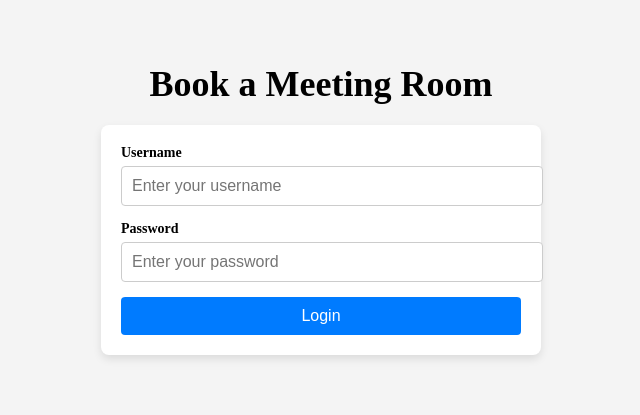
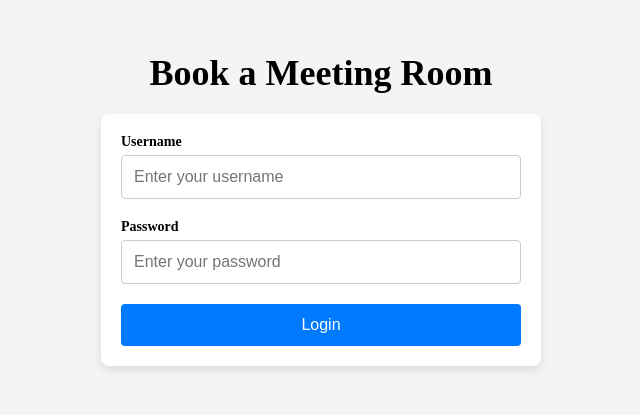
Before and after one commit to aditya0497/Booking-Meeting-Rooms, an Angular app: page /login in a window 1280 px wide. Shown: the part 211-626 px from the top of the page, without its empty margins (319-959 px from the left). Built offline with nearby package versions, Linux system fonts and the light colour scheme.

Commit message:
fixed stylings and login error mesages display

```diff
--- a/src/app/components/booking/booking.component.css
+++ b/src/app/components/booking/booking.component.css
@@ -17,6 +17,7 @@
   width: 450px;
   box-shadow: 0 4px 8px rgba(0, 0, 0, 0.2);
   text-align: left;
+  max-width: 100%;
 }
 
 .modal-content h2 {
@@ -38,10 +39,16 @@ label {
 
 input, select, textarea {
   width: 100%;
+  max-width: 100%;
   padding: 10px;
   margin-top: 5px;
   border: 1px solid #ccc;
   border-radius: 4px;
+  box-sizing: border-box; /* Ensures padding does not cause overflow */
+}
+
+input[type="text"], input[type="date"], input[type="time"], select, textarea {
+  width: 100%; /* Ensure elements take full width of the container */
 }
 
 button {
@@ -52,6 +59,11 @@ button {
   border: none;
   border-radius: 4px;
   cursor: pointer;
+  width: 100%;
+}
+
+button:hover {
+  background-color: #0056b3;
 }
 
 .close-button {
--- a/src/app/components/login/login.component.css
+++ b/src/app/components/login/login.component.css
@@ -1,4 +1,3 @@
-/* Center the entire container */
 .login-container {
   display: flex;
   flex-direction: column;
@@ -6,12 +5,14 @@
   align-items: center;
   height: 100vh;
   background-color: #f4f4f4;
+  padding: 0 20px;
 }
 
 .title {
   font-size: 36px;
   font-weight: bold;
   margin-bottom: 20px;
+  text-align: center;
 }
 
 form {
@@ -24,7 +25,7 @@
 }
 
 .form-group {
-    margin-bottom: 15px;
+  margin-bottom: 20px;
 }
 
 label {
@@ -36,10 +37,11 @@
 
 input {
   width: 100%;
-    padding: 10px;
+  padding: 12px;
   font-size: 16px;
   border: 1px solid #ccc;
   border-radius: 4px;
+  box-sizing: border-box;
 }
 
 input:focus {
@@ -49,14 +51,15 @@
 
 button {
   width: 100%;
-    padding: 10px;
-    background-color: #007bff; /* Blue color for the login button */
+  padding: 12px;
+  background-color: #007bff;
   color: white;
   border: none;
   border-radius: 4px;
   font-size: 16px;
   cursor: pointer;
   transition: background-color 0.3s ease;
+  box-sizing: border-box;
 }
 
 button:hover {
@@ -67,4 +70,5 @@
   color: red;
   margin-top: 10px;
   font-size: 14px;
+  text-align: center;
 }
--- a/src/app/components/login/login.component.ts
+++ b/src/app/components/login/login.component.ts
@@ -23,6 +23,11 @@ export class LoginComponent {
       return;
     }
 
+    if (this.password === '') {
+      this.errorMessage = 'Password is required.';
+      return;
+    }
+
     // Call AuthService to log in the user
     this.authService.login(this.username).subscribe(
       (success) => {
```
Also changed, not shown: src/app/components/login/login.component.html (indentation only). Lines whose indentation alone changed are shown as unchanged.
